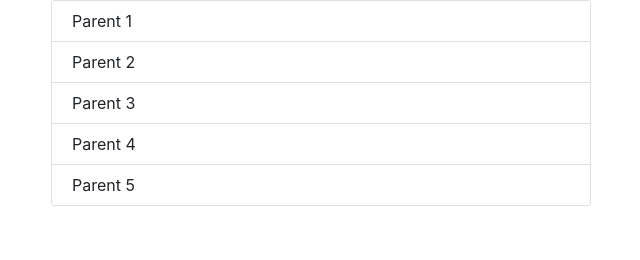
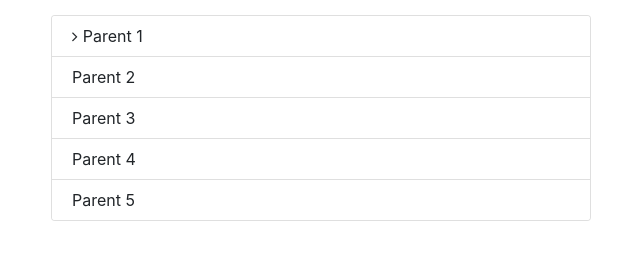
Before and after one commit to chniter/bstreeview, a plain HTML site: page src/index.html in a window 1280 px wide. Shown: the whole page, without its empty margins (34-674 px from the left). Drawn offline with nearby package versions, Linux system fonts and the light colour scheme.

Commit message:
Another stuff.

```diff
--- a/src/bstreeview.css
+++ b/src/bstreeview.css
@@ -1,8 +1,46 @@
 .just-padding {
     padding: 15px;
 }
+.bstreeview {
+    position: relative;
+    display: -ms-flexbox;
+    display: flex;
+    -ms-flex-direction: column;
+    flex-direction: column;
+    min-width: 0;
+    word-wrap: break-word;
+    background-color: #fff;
+    background-clip: border-box;
+    border: 1px solid rgba(0,0,0,.125);
+    border-radius: .25rem;
 
-.bstreeview.list-group.list-group-root {
+    padding: 0;
+    overflow: hidden;
+}
+
+
+.bstreeview .list-group {
+    margin-bottom: 0;
+}
+
+.bstreeview .list-group-item {
+    border-radius: 0;
+    border-width: 1px 0 0 0;
+    padding-top: 0.5rem;
+    padding-bottom: 0.5rem;
+    cursor: pointer;
+}
+
+.bstreeview .list-group-item:hover {
+    background-color:#dee2e6;
+}
+
+.bstreeview > .list-group-item:first-child {
+    border-top-width: 0;
+}
+
+
+/* .bstreeview.list-group.list-group-root {
     padding: 0;
     overflow: hidden;
 }
@@ -16,23 +54,17 @@
     border-width: 1px 0 0 0;
     padding-top: 0.5rem;
     padding-bottom: 0.5rem;
+    cursor: pointer;
+}
+
+.bstreeview.list-group.list-group-root .list-group-item:hover {
+    background-color:#dee2e6;
 }
 
 .bstreeview.list-group.list-group-root > .list-group-item:first-child {
     border-top-width: 0;
-}
-/*
-.bstreeview.list-group.list-group-root > .list-group > .list-group-item {
-    padding-left: 30px;
-}
-
-.bstreeview.list-group.list-group-root > .list-group > .list-group > .list-group-item {
-    padding-left: 45px;
 } */
 
-.bstreeview.list-group-item .glyphicon {
+.bstreeview .state-icon {
     margin-right: 5px;
 }
-/* .bstreeview .indent {
-    padding-left: 45px;
-} */
--- a/src/bstreeview.js
+++ b/src/bstreeview.js
@@ -5,56 +5,57 @@
     // Create the defaults once
     var pluginName = "bstreeview",
         defaults = {
-            propertyName: "value"
+            expandIcon: 'fa fa-angle-down',
+            collapseIcon: 'fa fa-angle-right'
         };
 
-    defaults.settings = {
-
-        injectStyle: true,
-
-        levels: 2,
-
-        expandIcon: 'glyphicon glyphicon-plus',
-        collapseIcon: 'glyphicon glyphicon-minus',
-        emptyIcon: 'glyphicon',
-        nodeIcon: '',
-        selectedIcon: '',
-        checkedIcon: 'glyphicon glyphicon-check',
-        uncheckedIcon: 'glyphicon glyphicon-unchecked'
+    var templates = {
+        treeview: '<div class="bstreeview"></div>',
+        treeviewItem: '<div href="#itemid" class="list-group-item" data-toggle="collapse"></div>',
+        treeviewGroupItem: '<div class="list-group collapse" id="itemid"></div>',
+        treeviewItemStateIcon: '<i class="state-icon"></i>'
     };
-    var templates = {
-        treeview: '<div class="bstreeview list-group list-group-root card"></div>',
-        treeviewItem: '<div href="#item-1" class="list-group-item" data-toggle="collapse"></div>',
-        treeviewGroupItem: '<div class="list-group collapse" id="item-1-1"></div>'
-    };
-    // The actual plugin constructor
+    /**
+     * BsTreeview Plugin constructor.
+     * @param {*} element
+     * @param {*} options
+     */
     function bstreeView(element, options) {
         this.element = element;
         this.settings = $.extend({}, defaults, options);
-        this._defaults = defaults;
-        this._name = pluginName;
         this.init();
     }
 
-    // Avoid Plugin.prototype conflicts
+    /**
+     * Avoid plugin conflict.
+     */
     $.extend(bstreeView.prototype, {
         init: function () {
             this.tree = [];
             this.nodes = [];
             if (this.settings.data) {
                 this.settings.data = $.parseJSON(this.settings.data);
-
                 this.tree = $.extend(true, [], this.settings.data);
                 delete this.settings.data;
             }
-            this.settings = $.extend({}, this._defaults.settings, this.settings);
-
+            //this.settings = $.extend({}, defaults, this.settings);
 
             $(this.element).addClass('bstreeview list-group list-group-root card');
             this.initData({ nodes: this.tree }, 0);
             this.build($(this.element), this.tree, 0);
+            // Update angle icon on collapse
+            $('.bstreeview').on('click', '.list-group-item', function () {
+                $('.state-icon', this)
+                    .toggleClass('fa-angle-right')
+                    .toggleClass('fa-angle-down');
+            });
+
         },
-
+        /**
+         * Initialize treeview Data.
+         * @param {*} node
+         * @param {*} level
+         */
         initData: function (node, level) {
             if (!node.nodes) return;
             level += 1;
@@ -72,7 +73,12 @@
                 }
             });
         },
-
+        /**
+         * Build treeview.
+         * @param {*} parentElement
+         * @param {*} nodes
+         * @param {*} depth
+         */
         build: function (parentElement, nodes, depth) {
             var leftPadding = "1.25rem;";
             if (depth > 0) {
@@ -86,7 +92,13 @@
 
                 var treeItem = $(templates.treeviewItem)
                     .attr('href', '#item-' + node.nodeId)
-                    .attr('style', 'padding-left:'+leftPadding);
+                    .attr('style', 'padding-left:' + leftPadding);
+                if (node.nodes) {
+                    var treeItemStateIcon = $(templates.treeviewItemStateIcon)
+                        .addClass(_this.settings.collapseIcon);
+                    treeItem.append(treeItemStateIcon);
+                }
+
                 treeItem.append(node.text);
 
                 parentElement.append(treeItem);
--- a/src/index.html
+++ b/src/index.html
@@ -3,6 +3,8 @@
 <head>
 	<link href="https://stackpath.bootstrapcdn.com/bootstrap/4.4.1/css/bootstrap.min.css" rel="stylesheet"
 		integrity="sha384-Vkoo8x4CGsO3+Hhxv8T/Q5PaXtkKtu6ug5TOeNV6gBiFeWPGFN9MuhOf23Q9Ifjh" crossorigin="anonymous">
+	<link href="https://stackpath.bootstrapcdn.com/font-awesome/4.7.0/css/font-awesome.min.css" rel="stylesheet"
+		integrity="sha384-wvfXpqpZZVQGK6TAh5PVlGOfQNHSoD2xbE+QkPxCAFlNEevoEH3Sl0sibVcOQVnN" crossorigin="anonymous">
 	<link href="bstreeview.css" rel="stylesheet">
 </head>
 
@@ -10,7 +12,7 @@
 	<div class="container">
 		<div class="content">
 			<div class="row">
-                <div class="col-md-6">
+				<div class="col-md-6 just-padding">
 					<div id="tree">
 
 					</div>
@@ -63,7 +65,7 @@
 				'}' +
 				']';
 
-            $('#tree').bstreeview({data:json});
+			$('#tree').bstreeview({ data: json });
 
 		});
 	</script>
```
Lines whose indentation alone changed are shown as unchanged.
